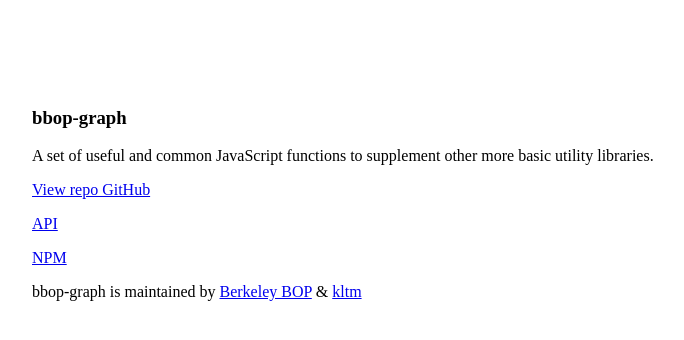
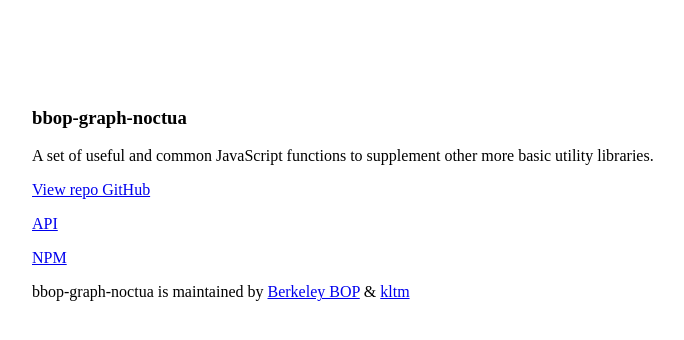
Before and after one commit to berkeleybop/bbop-graph-noctua, a website: page index.html in a window 1280 px wide. Shown: the whole page, without its empty margins (56-740 px from the left). Drawn offline with Linux system fonts and the light colour scheme.

Commit message:
diff doc

```diff
--- a/index.html
+++ b/index.html
@@ -3,7 +3,7 @@
 
     <div style="padding:5em;">
 
-      <h3>bbop-graph</h3>
+      <h3>bbop-graph-noctua</h3>
 
       <p>
 	A set of useful and common JavaScript functions to supplement other
@@ -11,20 +11,20 @@
       </p>
 
       <p>
-	<a href="https://github.com/berkeleybop/bbop-graph"
+	<a href="https://github.com/berkeleybop/bbop-graph-noctua"
 	   class="button"><span>View repo GitHub</span></a>
       </p>
 
       <p>
-	<a href="http://berkeleybop.github.io/bbop-graph/doc/index.html">API</a>
+	<a href="http://berkeleybop.github.io/bbop-graph-noctua/doc/index.html">API</a>
       </p>
 
       <p>
-	<a href="https://www.npmjs.com/package/bbop-graph">NPM</a>
+	<a href="https://www.npmjs.com/package/bbop-graph-noctua">NPM</a>
       </p>
 
       <footer>
-	bbop-graph is maintained by
+	bbop-graph-noctua is maintained by
 	<a href="https://github.com/berkeleybop">Berkeley BOP</a> &amp;
 	<a href="https://github.com/kltm">kltm</a><br>
       </footer>
```
Also changed, not shown: README.md.
